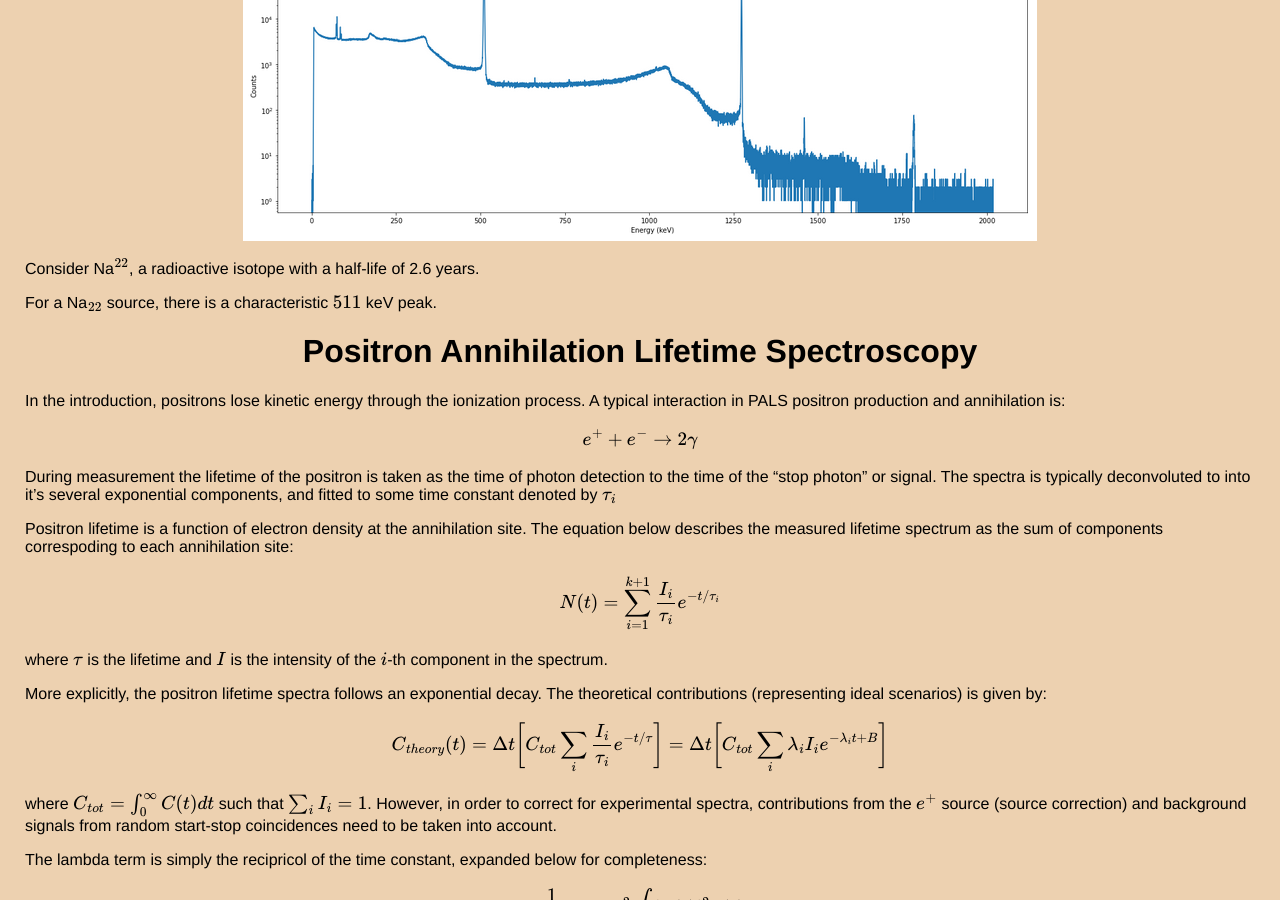
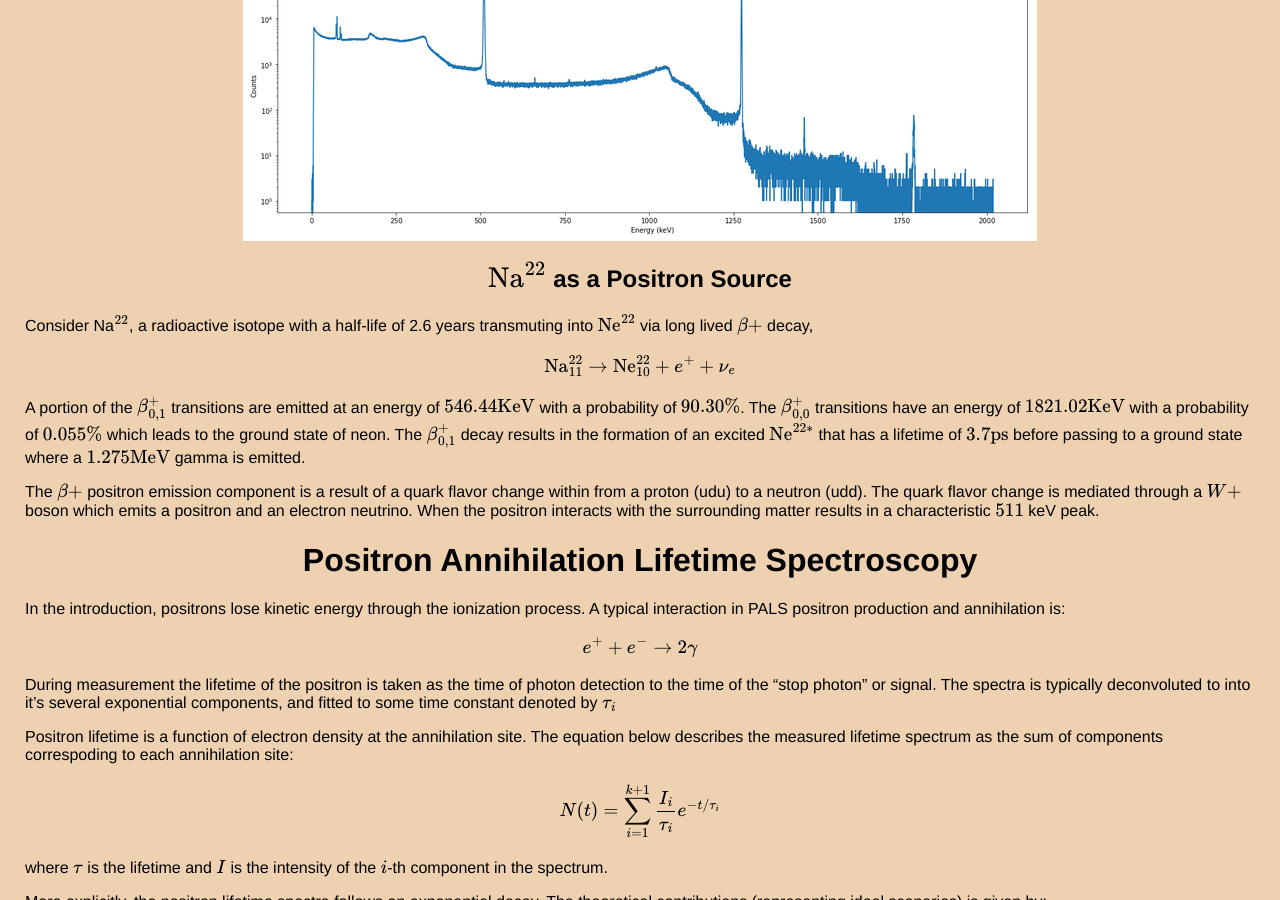
Before and after one commit to thaihangchung7/thaihangchung7.github.io, a Jekyll site: the page built from _notes/PositronAS.md, in a window 1280 px wide and 900 px high, scrolled down 2135 px. Built offline with Jekyll 4.4.1, drawn with Linux system fonts in a browser that asks for light colours; formulas are drawn with MathJax 3.

Commit message:
Adding Na22 source details

```diff
--- a/_notes/PositronAS.md
+++ b/_notes/PositronAS.md
@@ -77,10 +77,14 @@ An example of a full gamma spectrum with the sources listed in the table above i
 
 <img src='/assets/fullspec.png' class='center'>
 
-Consider Na$$^{22}$$, a radioactive isotope with a half-life of 2.6 years.
+## $$\text{Na}^{22} $$ as a Positron Source
+Consider Na$$^{22}$$, a radioactive isotope with a half-life of 2.6 years transmuting into $$\text{Ne}^{22}$$ via long lived $$\beta + $$ decay,
 
+$$ \text{Na}^{22}_{11} \rightarrow \text{Ne}^{22}_{10} + e^{+} + \nu_{e}$$
 
-For a Na$$_{22}$$ source, there is a characteristic $$511$$ keV peak.
+A portion of the $$\beta^{+}_{0,1}$$ transitions are emitted at an energy of $$546.44 \text{KeV}$$ with a probability of $$90.30\%$$. The $$\beta^{+}_{0,0}$$ transitions have an energy of $$1821.02 \text{KeV}$$ with a probability of $$0.055\%$$ which leads to the ground state of neon. The $$\beta^{+}_{0,1}$$ decay results in the formation of an excited $$\text{Ne}^{22*}$$ that has a lifetime of $$3.7 \text{ps}$$ before passing to a ground state where a $$1.275 \text{MeV}$$ gamma is emitted.
+
+The $$\beta+$$ positron emission component is a result of a quark flavor change within from a proton (udu) to a neutron (udd). The quark flavor change is mediated through a $$W+$$ boson which emits a positron and an electron neutrino. When the positron interacts with the surrounding matter results in a  characteristic $$511$$ keV peak.
 
 # Positron Annihilation Lifetime Spectroscopy
 
```
